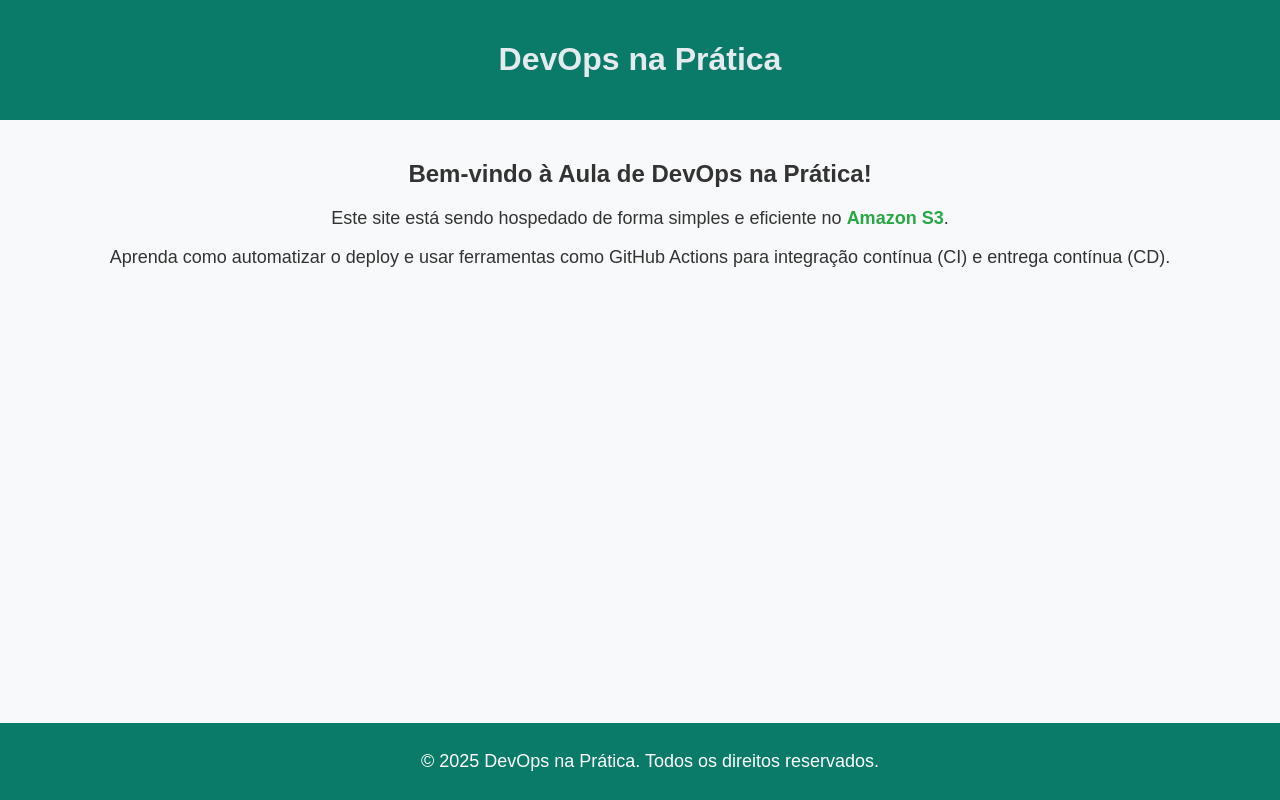
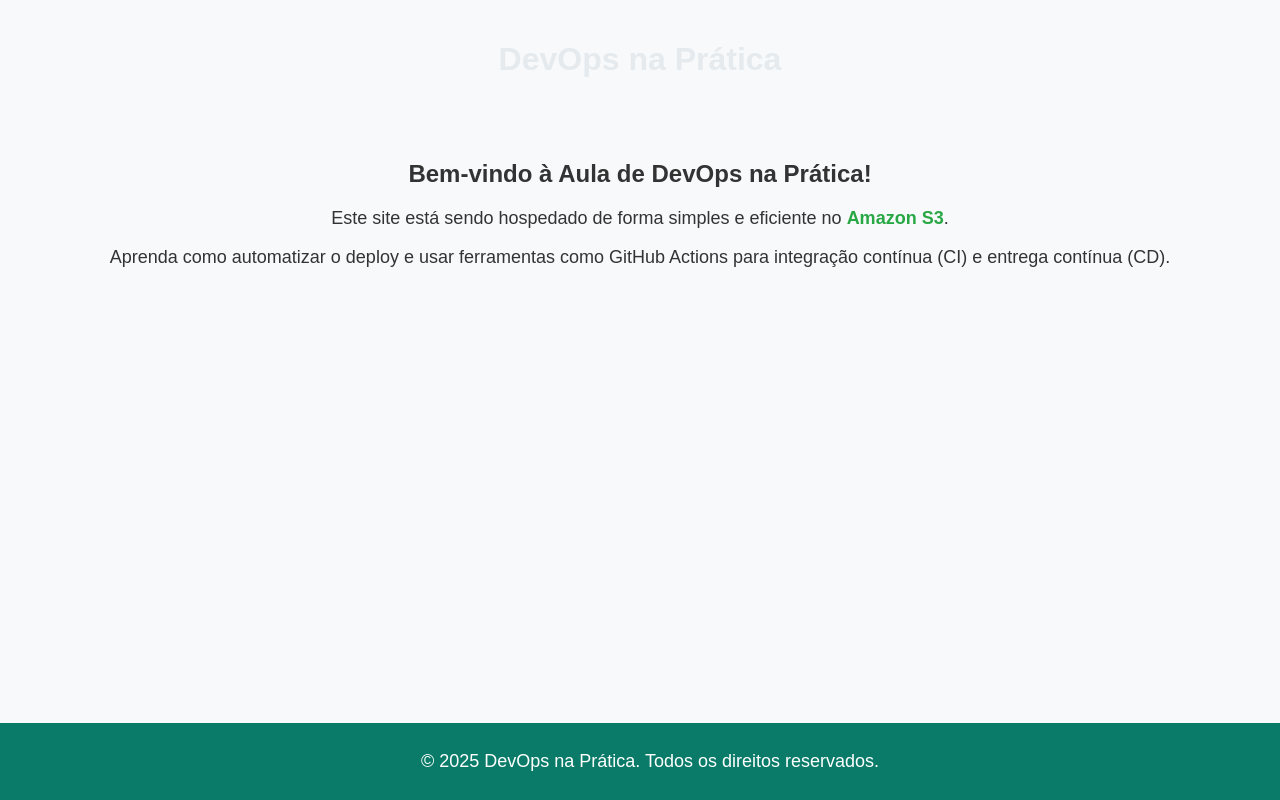
Before and after one commit to chris-zpl/s3-site-statico, a plain HTML site: page index.html in a window 1280 px wide. Drawn offline with Linux system fonts and the light colour scheme.

Commit message:
Testando

```diff
--- a/index.html
+++ b/index.html
@@ -13,7 +13,7 @@
             padding: 0;
         }
         header {
-            background-color: #097b68;
+            background-color: #f8f9fa;
             color: white;
             text-align: center;
             padding: 20px;
```
